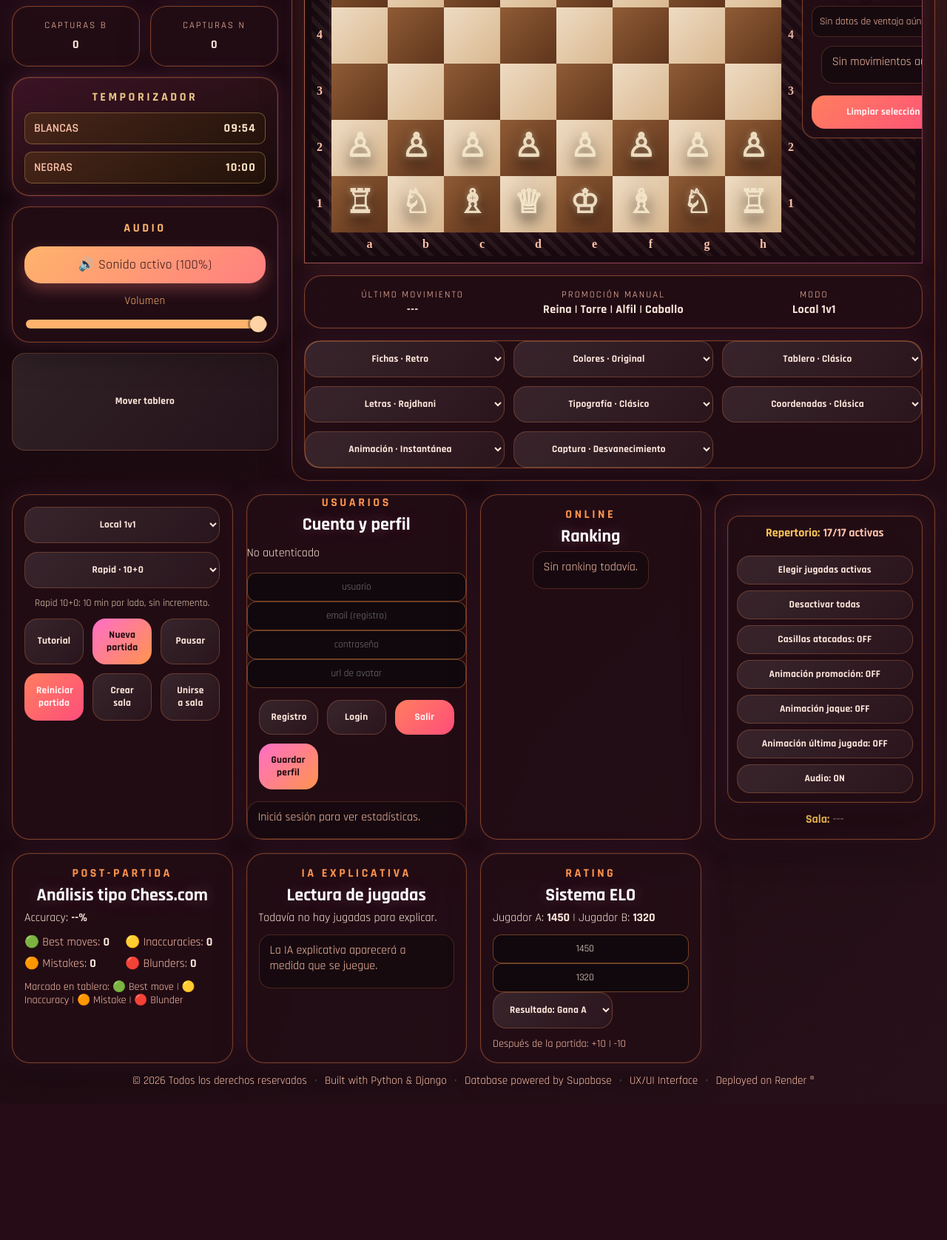
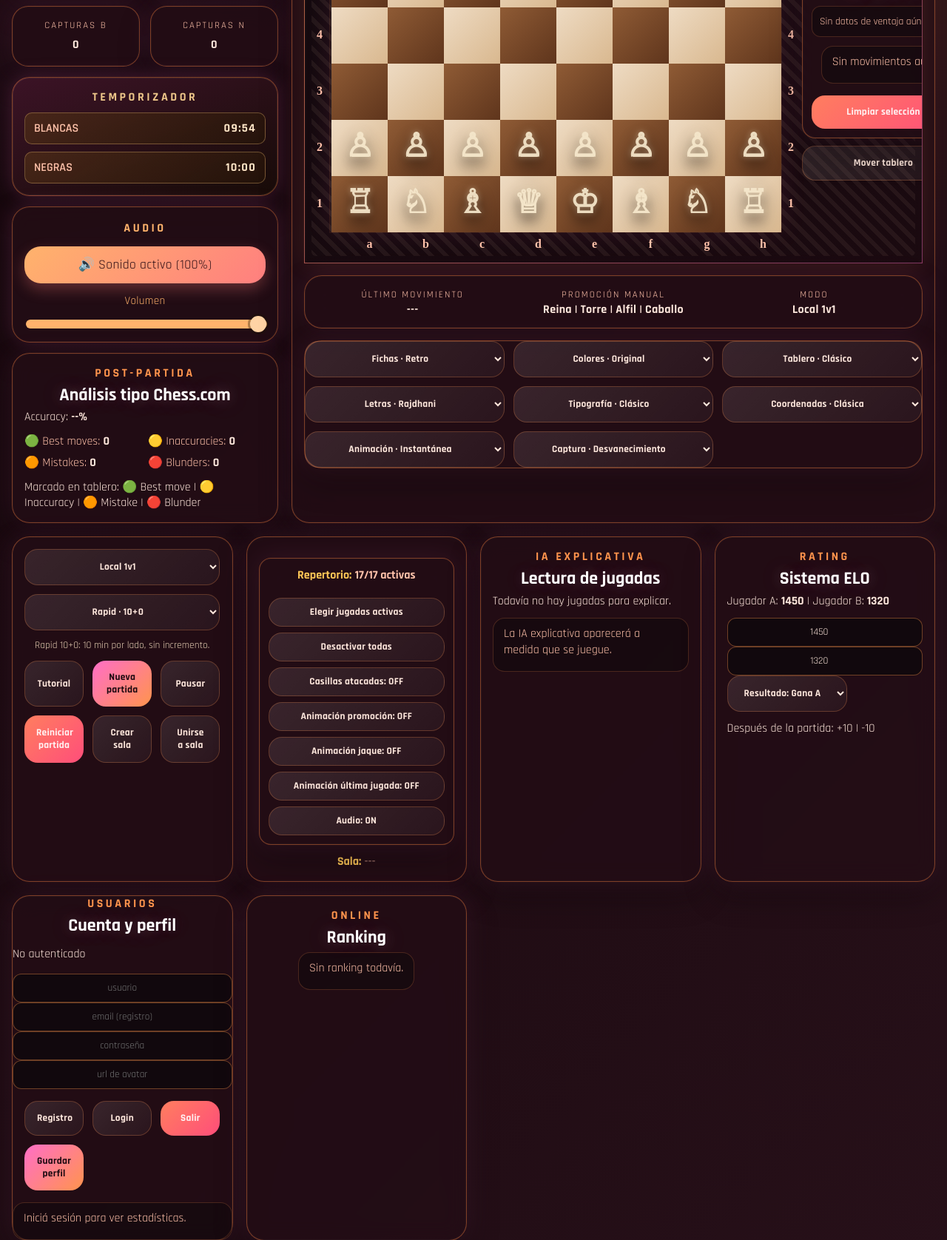
Before and after one commit to lu-developer476/Ajedrez, a Django app: page / in a window 1280 px wide. Shown: the part 434-2110 px from the top of the page at 74% size. Before the commit the page ends 1902 px from the top, so only its background shows below. Run offline with Django 5.2, Linux system fonts and the light colour scheme; data that the repository does not hold is empty.

Commit message:
Reorder cards and add color selection at game start (#31)

```diff
--- a/core/static/core/css/styles.css
+++ b/core/static/core/css/styles.css
@@ -274,6 +274,10 @@ body {
   grid-template-columns: 1fr;
   align-content: start;
   gap: 10px;
+}
+
+.side-stack > .btn {
+  width: 100%;
 }
 
 .command-panel {
@@ -1198,7 +1202,8 @@ body {
 
 .analysis-legend {
   margin-top: 12px;
-  font-size: 0.9rem;
+  font-size: 1rem;
+  color: var(--text);
 }
 
 
--- a/core/static/core/js/game.js
+++ b/core/static/core/js/game.js
@@ -221,6 +221,7 @@ let enableLastMoveAnimation = false;
 let highlightLastMove = null;
 let activeVariations = new Set(TRAINING_VARIATIONS);
 let waitingStartColor = false;
+let playerColor = 'w';
 
 const ELO_K_FACTOR = 32;
 
@@ -1080,7 +1081,7 @@ function openConfigNotice(title, message) {
 async function resetMatchWithConfigNotice() {
   waitingStartColor = true;
   resetGame();
-  beginMatchFlow();
+  await beginMatchFlow();
 }
 
 function openPromotionSelector(color) {
@@ -1109,6 +1110,7 @@ function openPromotionSelector(color) {
 function clickSquare(row, col) {
   evaluateGameStatus();
   if (waitingStartColor || isPaused || state.status.includes('JAQUE MATE') || state.status.includes('TIEMPO AGOTADO')) return;
+  if (mode === 'ai' && state.turn !== playerColor) return;
   const piece = state.board[row][col];
   if (selected) {
     const chosen = legalMoves.find((m) => m.row === row && m.col === col);
@@ -1233,12 +1235,13 @@ async function makeMove(fr, fc, tr, tc, promotionChoice = null) {
   playMoveSound(Boolean(target), state.status);
   render();
   if (mode === 'online' && roomCode) await syncOnline();
-  if (mode === 'ai' && state.turn === 'b' && (state.status === 'EN CURSO' || state.status === 'JAQUE')) await playAi();
+  if (mode === 'ai' && state.turn !== playerColor && (state.status === 'EN CURSO' || state.status === 'JAQUE')) await playAi();
 }
 
 async function playAi() {
+  const aiColor = playerColor === 'w' ? 'b' : 'w';
   const fallbackMove = () => {
-    const legal = getAllLegalMovesForColor(state.board, 'b', state);
+    const legal = getAllLegalMovesForColor(state.board, aiColor, state);
     if (!legal.length) return null;
     return legal[Math.floor(Math.random() * legal.length)];
   };
@@ -1249,7 +1252,7 @@ async function playAi() {
     const res = await fetch('/api/ai-move/', {
       method: 'POST',
       headers: { 'Content-Type': 'application/json' },
-      body: JSON.stringify({ board: state.board, color: 'b', difficulty: aiLevel }),
+      body: JSON.stringify({ board: state.board, color: aiColor, difficulty: aiLevel }),
       signal: controller.signal,
     });
     clearTimeout(timeoutId);
@@ -1336,6 +1339,7 @@ async function executeCoordinateMove() {
   const from = parseSquare(commandFromEl?.value || '');
   const to = parseSquare(commandToEl?.value || '');
   if (!from || !to || waitingStartColor) return;
+  if (mode === 'ai' && state.turn !== playerColor) return;
   const piece = state.board[from.row][from.col];
   if (!piece || piece[0] !== state.turn) return;
   const moves = getLegalMoves(state.board, from.row, from.col, state);
@@ -1352,10 +1356,30 @@ function setInitialBoardTurn() {
   state.moveNumber = 1;
 }
 
+function askPlayerColor() {
+  return new Promise((resolve) => {
+    const backdrop = openCyberModal({
+      title: 'Elegí tus piezas',
+      className: 'cyber-modal-centered',
+      body: '<p>Seleccioná con qué color de piezas querés jugar esta partida.</p>',
+      actions: `
+        <button type="button" class="btn secondary" data-color="w">Jugar con BLANCAS</button>
+        <button type="button" class="btn secondary" data-color="b">Jugar con NEGRAS</button>`,
+    });
+    backdrop.querySelectorAll('[data-color]').forEach((btn) => {
+      btn.addEventListener('click', () => {
+        const color = btn.getAttribute('data-color') || 'w';
+        closeCyberModal();
+        resolve(color);
+      });
+    });
+  });
+}
+
 function askStartColor() {
   return openConfigNotice(
     'Regla oficial aplicada',
-    'En ajedrez, las BLANCAS siempre inician la partida. El juego arrancará automáticamente con BLANCAS.'
+    'En ajedrez, las BLANCAS siempre inician la partida.'
   ).then(() => 'w');
 }
 
@@ -1371,11 +1395,15 @@ function getAllLegalMovesForColor(board, color, context = state) {
 }
 
 async function beginMatchFlow() {
+  const chosenPlayerColor = await askPlayerColor();
+  playerColor = chosenPlayerColor || 'w';
+  flipped = playerColor === 'b';
   await askStartColor();
   setInitialBoardTurn();
   waitingStartColor = false;
   startTimerLoop();
   render();
+  if (mode === 'ai' && state.turn !== playerColor && (state.status === 'EN CURSO' || state.status === 'JAQUE')) await playAi();
 }
 
 modeSelectEl.onchange = () => {
--- a/core/templates/core/index.html
+++ b/core/templates/core/index.html
@@ -39,7 +39,17 @@
           <label for="volume-slider" class="audio-label">Volumen</label>
           <input id="volume-slider" class="volume-slider" type="range" min="0" max="100" value="100" aria-label="Control de volumen">
         </article>
-        <button id="flip-board-btn" class="btn secondary stat-level-card" type="button">Mover tablero</button>
+        <div class="analysis panel-glow stat-level-card">
+          <div class="leaderboard-header"><p class="eyebrow">POST-PARTIDA</p><h2>Análisis tipo Chess.com</h2></div>
+          <p class="analysis-main">Accuracy: <strong id="analysis-accuracy">--%</strong></p>
+          <div class="analysis-grid">
+            <p>🟢 Best moves: <strong id="analysis-best">0</strong></p>
+            <p>🟡 Inaccuracies: <strong id="analysis-inaccuracy">0</strong></p>
+            <p>🟠 Mistakes: <strong id="analysis-mistake">0</strong></p>
+            <p>🔴 Blunders: <strong id="analysis-blunder">0</strong></p>
+          </div>
+          <p class="analysis-legend">Marcado en tablero: 🟢 Best move | 🟡 Inaccuracy | 🟠 Mistake | 🔴 Blunder</p>
+        </div>
       </div>
     </section>
 
@@ -69,6 +79,7 @@
               <ol id="move-history" class="move-history"></ol>
               <button id="reset-view-btn" class="btn danger" type="button">Limpiar selección</button>
             </div>
+            <button id="flip-board-btn" class="btn secondary" type="button">Mover tablero</button>
           </aside>
         </div>
         <div class="coordinates coords-bottom" id="coords-bottom"></div>
```
Also changed, not shown: other parts of core/templates/core/index.html (+32 -43 lines).
